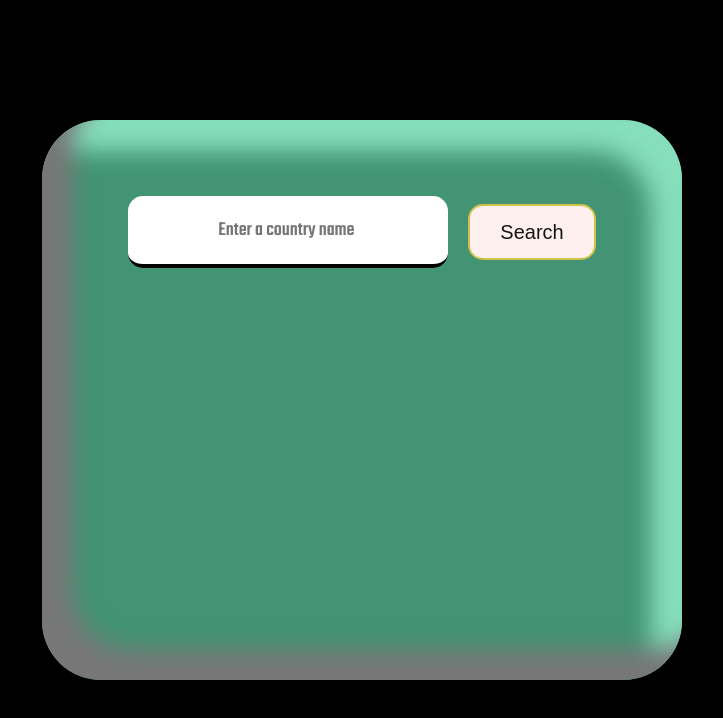
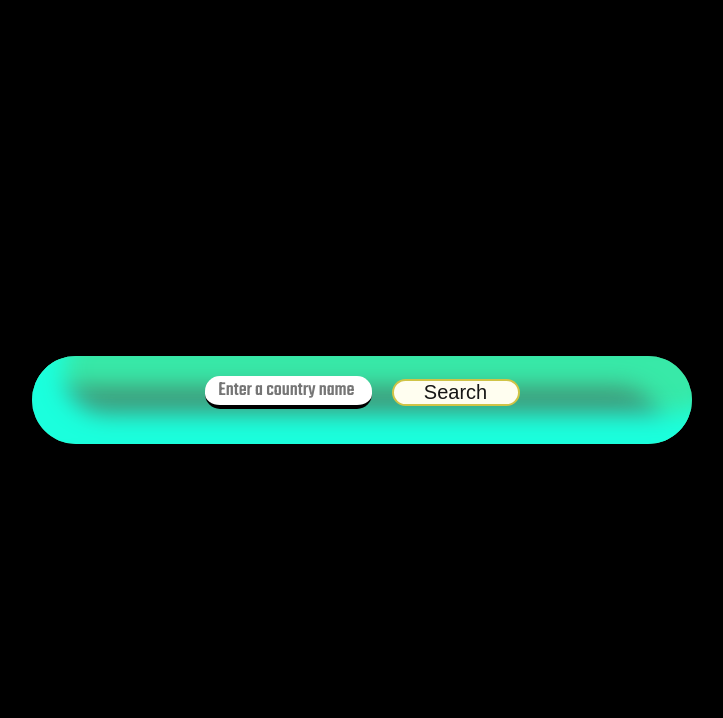
Before and after one commit to adityapawar2004/Country-Guide, a plain HTML site: page index.html in a window 1280 px wide. Shown: the whole page, without its empty margins (278-1001 px from the left). Drawn offline with Linux system fonts and the light colour scheme.

Commit message:
Update style.css

```diff
--- a/style.css
+++ b/style.css
@@ -9,38 +9,29 @@ body {
 }
 
 .card {
-
     width: 50%;
-    height: 70%;
     top: 50%;
     left: 50%;
     transform: translate(-50%, -50%);
+    padding: 10px;
 
     position: absolute;
     border-radius: 59px;
     background: #429475;
-    box-shadow: inset 31px -31px 23px #777777,
-        inset -31px 31px 23px #86debd;
-
-
-
-
-
-
+    box-shadow: inset 31px -31px 23px #1bffdd,
+        inset -31px 31px 23px #38e9a8;
+}
+#result{
+    margin-top: 25px;
 }
 
-
 #country-name {
-    height: 30%;
-    width: 50%;
     text-align: center;
     border: none;
     border-bottom: 4px black solid;
     font-size: 20px;
     text-decoration: none;
     color: rgb(0, 0, 0);
-
-
 
 }
 
@@ -53,10 +44,10 @@ body {
 }
 
 #search-button {
-    height: 25%;
+
     width: 20%;
     border-radius: 15px;
-    background-color: #fff0f0;
+    background-color: #fffef0;
     color: rgba(0, 0, 0, 0.914);
     border: 2px rgba(198, 184, 36, 0.823) solid;
     font-size: 20px;
@@ -69,15 +60,14 @@ body {
     align-items: center;
     border: none;
     gap: 20px;
-    height: 40%;
-    width: 100%;
+    margin-top: 10px;
+
 }
 
 
 .card .flag-image {
     width: 12%;
     margin-left: 43%;
-    margin-top: -7%;
     display: block;
 }
 
@@ -94,7 +84,7 @@ body {
 .details {
     margin-left: 10%;
     margin-top: 3%;
-    font-size: 16px;
+    font-size: 13px;
 
     font-family: 'Kanit', sans-serif;
 }
```
